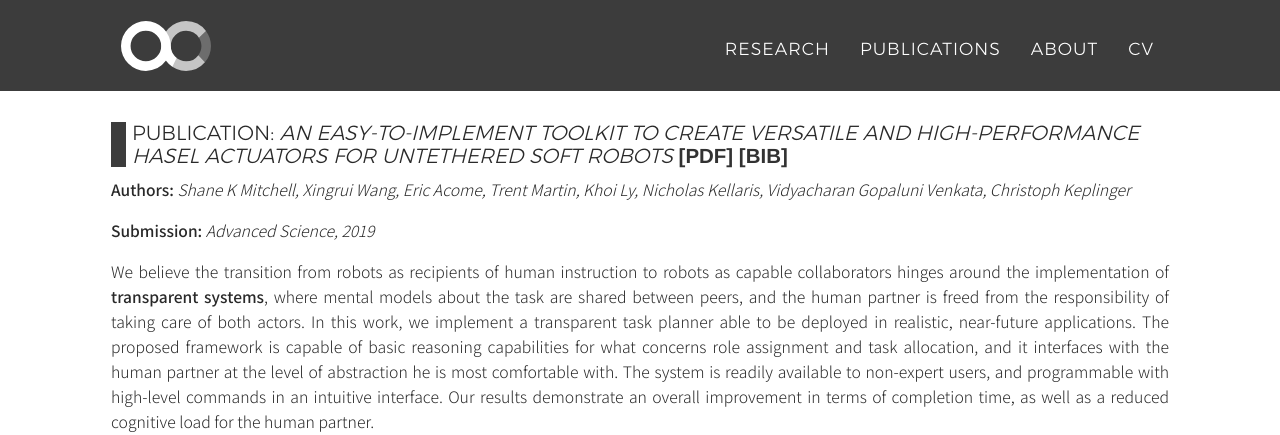
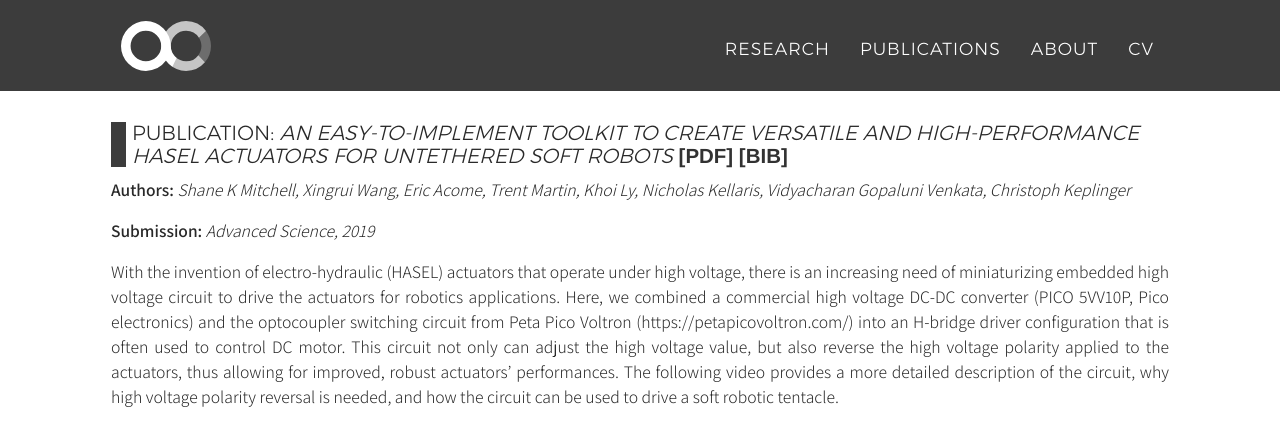
Before and after one commit to KhoiDLy/KhoiDLy.github.io, a Jekyll site: the page built from _posts/research/Embedded power and sensor design/2019-08-01-PortableHighVoltageCircuit.md, in a window 1280 px wide and 900 px high, scrolled down 732 px, cut to the strip 0-435 px from the top of the window. Built offline with Jekyll 4.4.1, drawn with Linux system fonts in a browser that asks for light colours; nearby versions of some CDN libraries; some web fonts are replaced.

Commit message:
Update 2019-08-01-PortableHighVoltageCircuit.md

```diff
--- a/_posts/research/Embedded power and sensor design/2019-08-01-PortableHighVoltageCircuit.md
+++ b/_posts/research/Embedded power and sensor design/2019-08-01-PortableHighVoltageCircuit.md
@@ -13,8 +13,7 @@
 paper_title: "An Easy‐to‐Implement Toolkit to Create Versatile and High‐Performance HASEL Actuators for Untethered Soft Robots"
 ---
 
-We believe the transition from robots as recipients of human instruction to robots as capable collaborators hinges around the implementation of **transparent systems**, where mental models about the task are shared between peers, and the human partner is freed from the responsibility of taking care of both actors.
-In this work, we implement a transparent task planner able to be deployed in realistic, near-future applications. The proposed framework is capable of basic reasoning capabilities for what concerns role assignment and task allocation, and it interfaces with the human partner at the level of abstraction he is most comfortable with. The system is readily available to non-expert users, and programmable with high-level commands in an intuitive interface. Our results demonstrate an overall improvement in terms of completion time, as well as a reduced cognitive load for the human partner.
+With the invention of electro-hydraulic (HASEL) actuators that operate under high voltage, there is an increasing need of miniaturizing embedded high voltage circuit to drive the actuators for robotics applications. Here, we combined a commercial high voltage DC-DC converter (PICO 5VV10P, Pico electronics) and the optocoupler switching circuit from Peta Pico Voltron (https://petapicovoltron.com/) into an H-bridge driver configuration that is often used to control DC motor. This circuit  not only can adjust the high voltage value, but also reverse the high voltage polarity applied to the actuators, thus allowing for improved, robust actuators' performances. The following video provides a more detailed description of the circuit, why high voltage polarity reversal is needed, and how the circuit can be used to drive a soft robotic tentacle.
 
 {% include video.html url="//www.youtube.com/embed/PNgNLz176u0"%}
 
```
